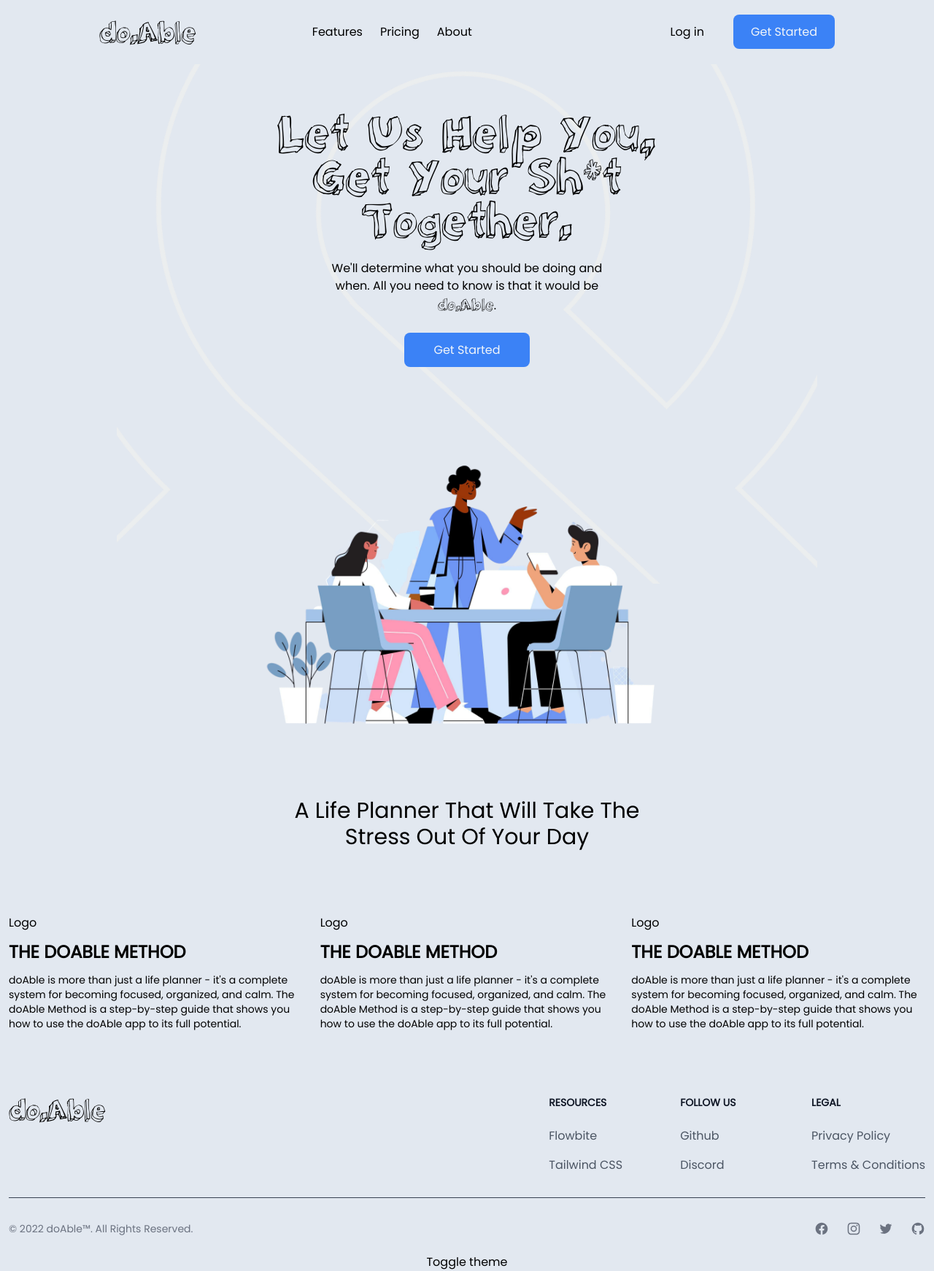
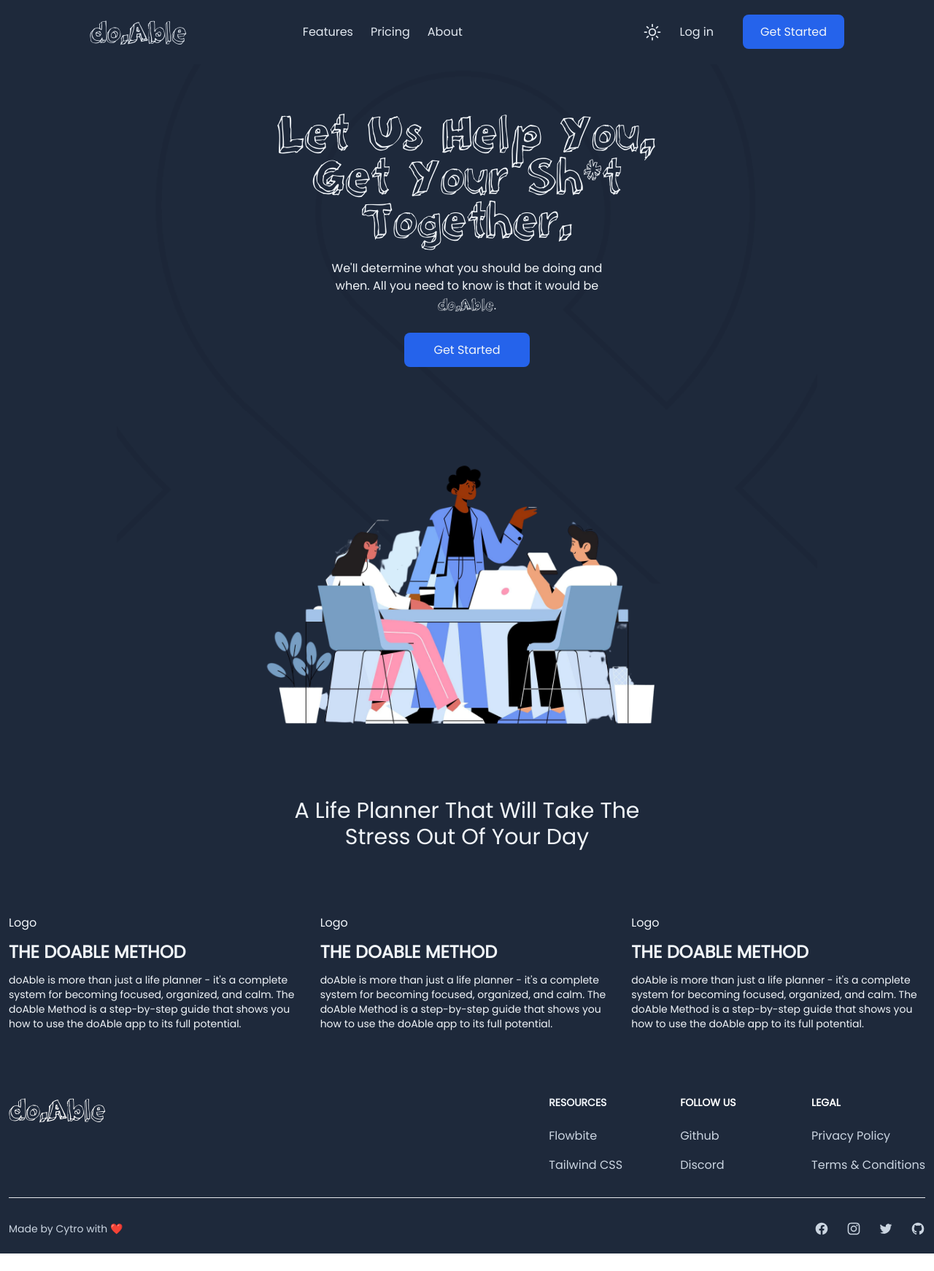
Before and after one commit to kyng-cytro/doable, a Nuxt app: page / in a window 1280 px wide. Shown: the whole page at 73% size. After the commit the page ends 1718 px from the top, so only its background shows below. Built offline with nearby package versions, Linux system fonts and the light colour scheme.

Commit message:
:sparkles: added theme toggle

```diff
--- a/app.vue
+++ b/app.vue
@@ -2,18 +2,15 @@
   <div class="font-poppins m-0" :class="{ dark: darkMode }">
     <div class="z-[10] bg-slate-200 dark:bg-slate-800">
       <!-- Nav bar -->
-      <NavBar class="sticky top-0 z-[10000]" />
+      <NavBar
+        class="sticky top-0 z-[10000]"
+        :darkMode="darkMode"
+        @toggleMode="darkMode = !darkMode"
+      />
       <!-- Main Content-->
       <HomeContent class="relative z-20 py-6" />
       <!-- Footer -->
       <Footer class="relative z-20 pt-6" />
-      <!-- TODO: make a button for theme -->
-      <div
-        class="cursor-pointer text-center dark:text-slate-100"
-        @click="darkMode = !darkMode"
-      >
-        Toggle theme
-      </div>
     </div>
     <HomeContentBackdrop
       :isDark="darkMode"
@@ -23,5 +20,5 @@
 </template>
 
 <script setup lang="ts">
-const darkMode = ref(false);
+const darkMode = ref(true);
 </script>
--- a/components/Footer/index.vue
+++ b/components/Footer/index.vue
@@ -69,10 +69,10 @@
     <div
       class="sm:mx-auto sm:flex sm:max-w-screen-xl sm:items-center sm:justify-between"
     >
+      <!--TODO: change this link -->
       <span class="text-sm text-gray-500 dark:text-slate-300 sm:text-center"
-        >© 2022
-        <a href="https://flowbite.com/" class="hover:underline">doAble™</a>. All
-        Rights Reserved.
+        >Made by
+        <a href="#" class="hover:bg-blue-200 hover:underline">Cytro</a> with ❤️
       </span>
       <div class="mt-4 flex space-x-6 sm:mt-0 sm:justify-center">
         <a
--- a/components/NavBar/index.vue
+++ b/components/NavBar/index.vue
@@ -11,7 +11,7 @@
       class="flex flex-col gap-6 bg-slate-200 py-6 px-6 dark:bg-slate-800 dark:text-slate-200 sm:px-0"
     >
       <nav class="z-50 flex items-center justify-between sm:justify-around">
-        <div class="flex items-center sm:gap-14 md:gap-40">
+        <div class="flex items-center sm:gap-5 md:gap-28 lg:gap-40">
           <UILogo @click="navOpen = false" />
           <div
             class="hidden items-center gap-6 transition duration-200 ease-in-out sm:flex"
@@ -23,11 +23,22 @@
             />
           </div>
         </div>
-        <div class="hidden items-center gap-6 sm:flex md:gap-10">
+        <div class="hidden items-center gap-3 sm:flex md:gap-6">
+          <NavBarThemeButton
+            @toggleMode="$emit('toggleMode')"
+            :darkMode="darkMode"
+          />
+          <div class="flex items-center gap-5 md:gap-6 lg:gap-10">
             <UIButtonsGetStartedDesktop :isLogin="true" />
             <UIButtonsGetStartedDesktop width="px-6" :isLogin="false" />
           </div>
-        <div class="sm:hidden">
+        </div>
+        <div class="flex items-center gap-10 sm:hidden">
+          <NavBarThemeButton
+            @toggleMode="$emit('toggleMode')"
+            :darkMode="darkMode"
+          />
+          <div>
             <Transition name="menu" mode="out-in">
               <Bars3BottomRightIcon
                 key="m"
@@ -42,6 +53,7 @@
                 v-else="navOpen"
               />
             </Transition>
+          </div>
         </div>
       </nav>
       <Transition name="shutter">
@@ -76,6 +88,7 @@
 </template>
 <script setup lang="ts">
 import { Bars3BottomRightIcon, XMarkIcon } from "@heroicons/vue/24/outline";
+import { emit } from "process";
 const links = ref([
   {
     name: "Features",
@@ -92,7 +105,15 @@ const links = ref([
 ]);
 
 const navOpen = ref(false);
+
+const props = defineProps({
+  darkMode: {
+    type: Boolean,
+    required: true,
+  },
+});
 </script>
+
 <style scoped>
 .shutter-enter-active {
   animation: shutter-in-top 0.25s ease 0s 1 normal none;
--- /dev/null
+++ b/components/NavBar/themeButton.vue
@@ -0,0 +1,51 @@
+<template>
+  <div>
+    <Transition name="menu" mode="out-in">
+      <SunIcon
+        key="sd"
+        class="h-7 w-7 cursor-pointer hover:text-blue-400 focus:text-blue-400"
+        v-if="darkMode"
+        @click="$emit('toggleMode')"
+      />
+      <CloudIcon
+        key="md"
+        class="h-7 w-7 cursor-pointer hover:text-blue-400 focus:text-blue-400"
+        @click="$emit('toggleMode')"
+        v-else
+      />
+    </Transition>
+  </div>
+</template>
+<script setup lang="ts">
+import { SunIcon, CloudIcon } from "@heroicons/vue/24/outline";
+const props = defineProps({
+  darkMode: {
+    type: Boolean,
+    required: true,
+  },
+});
+</script>
+<style scoped>
+.menu-enter-active {
+  animation: scale-up-center 0.25s ease 0s 1 normal none;
+}
+.menu-leave-active {
+  animation: scale-down-center 0.25s ease 0s 1 normal none;
+}
+@keyframes scale-up-center {
+  0% {
+    transform: scale(0.2);
+  }
+  100% {
+    transform: scale(1);
+  }
+}
+@keyframes scale-down-center {
+  0% {
+    transform: scale(1);
+  }
+  100% {
+    transform: scale(0.2);
+  }
+}
+</style>
```
Lines whose indentation alone changed are shown as unchanged.
